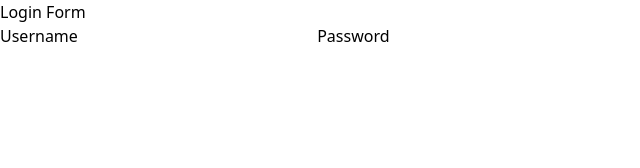
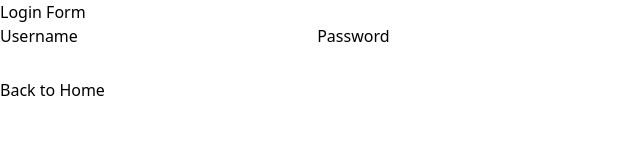
Before and after one commit to KartikMakhloga/nuxt-movie-app, a Nuxt app: page /login in a window 1280 px wide. Shown: the top 168 px of the page, without its empty margins (0-640 px from the left). Built offline with nearby package versions, Linux system fonts and the light colour scheme.

Commit message:
added navLink to home

```diff
--- a/pages/login.vue
+++ b/pages/login.vue
@@ -16,4 +16,7 @@ definePageMeta({
             <input type="password" />
         </label>
     </form>
+    <div style="margin-top: 30px;">
+        <NuxtLink to="/">Back to Home</NuxtLink>
+    </div>
 </template>
```
